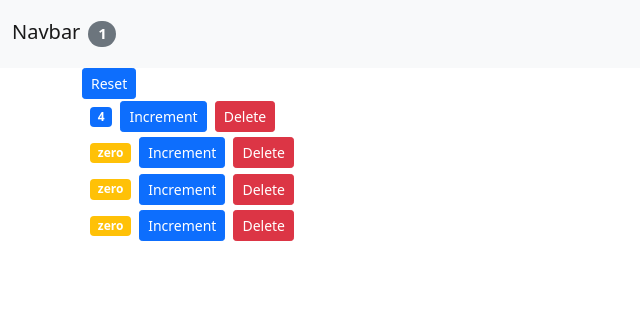
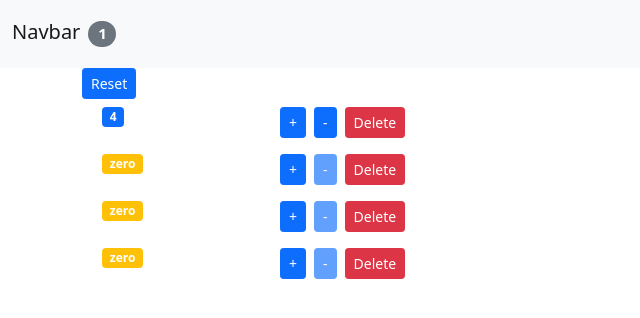
Before and after one commit to Manny257/counter-app, a React (Create React App) app: page / in a window 1280 px wide. Shown: the top 318 px of the page, without its empty margins (0-640 px from the left). Built offline with nearby package versions, Linux system fonts and the light colour scheme.

Commit message:
decrement feature

```diff
--- a/src/App.js
+++ b/src/App.js
@@ -22,11 +22,23 @@ class App extends Component {
     this.setState({ counters });
   };
 
+  handleDecrement = (counter) => {
+    const counters = this.state.counters.map(c => {
+      if (c.id !== counter.id)
+        return c;
+      else
+        c.value--;
+      return c;
+    })
+    this.setState({ counters });
+  }
+
   handleReset = () => {
     const counters = this.state.counters.map((c) => {
       c.value = 0;
       return c;
     });
+    this.setState({ counters });
   };
   handleDelete = (counterId) => {
     const counters = this.state.counters.filter((c) => c.id !== counterId);
@@ -42,6 +54,7 @@ class App extends Component {
             counters={this.state.counters}
             onReset={this.handleReset}
             onIncrement={this.handleIncrement}
+            onDecrement={this.handleDecrement}
             onDelete={this.handleDelete}
           />
         </main>
--- a/src/components/counter.jsx
+++ b/src/components/counter.jsx
@@ -3,20 +3,33 @@ import React, { Component } from "react";
 class Counter extends Component {
   render() {
     return (
-      <div>
-        <span className={this.getBadgeClasses()}> {this.formatCount()} </span>
+      <div className="container">
+        <div className="row">
+          <div className="col-2">
+            <span className={this.getBadgeClasses()}>{this.formatCount()}</span>
+          </div>
+          <div className="col">
             <button
               onClick={() => this.props.onIncrement(this.props.counter)}
-          className="btn btn-primary btn-sm"
+              className="btn btn-primary btn-sm "
             >
-          Increment
+              +
+            </button>
+            <button
+              onClick={() => this.props.onDecrement(this.props.counter)}
+              className="btn btn-primary btn-sm m-2"
+              disabled={this.props.counter.value === 0 ? "disabled" : ""}
+            >
+              -
             </button>
             <button
               onClick={() => this.props.onDelete(this.props.counter.id)}
-          className="btn btn-danger btn-sm mx-2"
+              className="btn btn-danger btn-sm"
             >
               Delete
             </button>
+          </div>
+        </div>
       </div>
     );
   }
--- a/src/components/counters.jsx
+++ b/src/components/counters.jsx
@@ -3,7 +3,8 @@ import Counter from "./counter";
 
 class Counters extends Component {
   render() {
-    const { onReset, counters, onDelete, onIncrement } = this.props;
+    const { onReset, counters, onDelete, onIncrement, onDecrement } =
+      this.props;
     return (
       <div>
         <button onClick={onReset} className="btn btn-primary btn-sm m2">
@@ -14,6 +15,7 @@ class Counters extends Component {
             key={counter.id}
             onDelete={onDelete}
             onIncrement={onIncrement}
+            onDecrement={onDecrement}
             counter={counter}
           ></Counter>
         ))}
```
Lines whose indentation alone changed are shown as unchanged.
